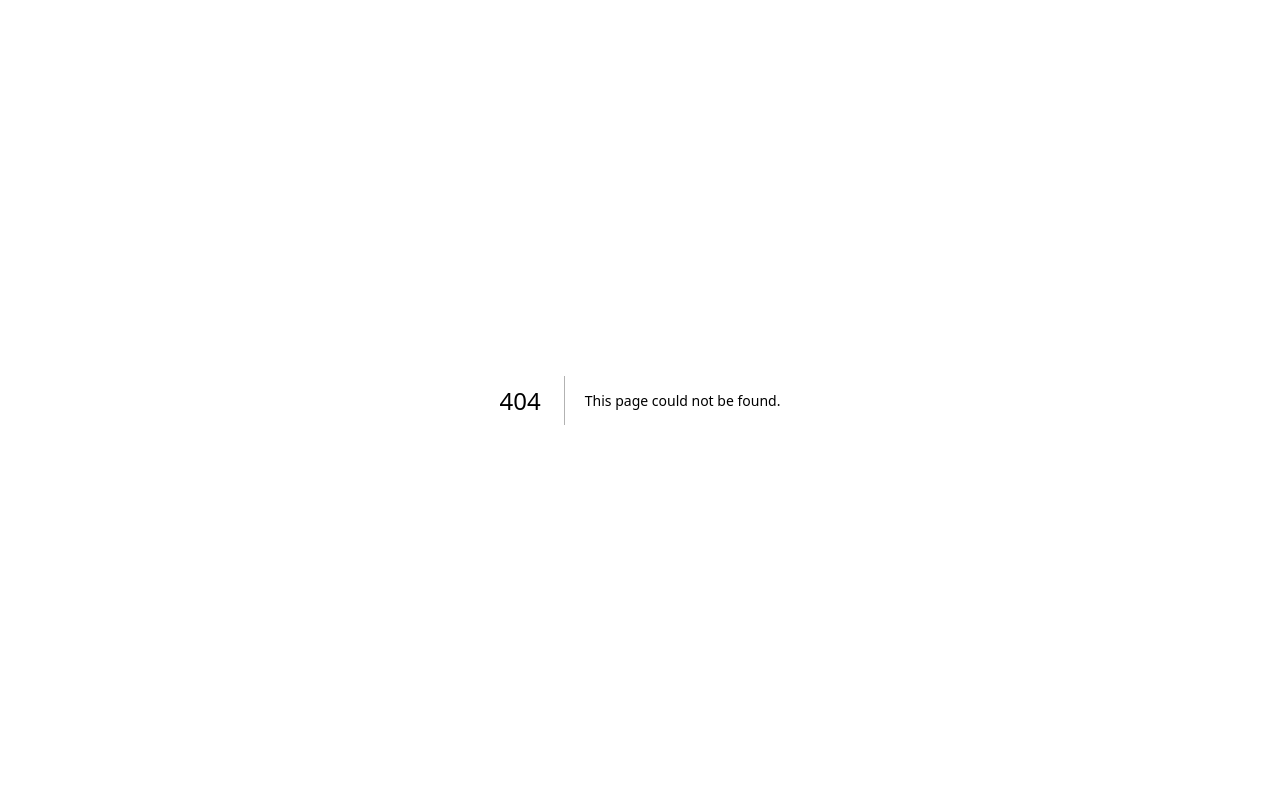
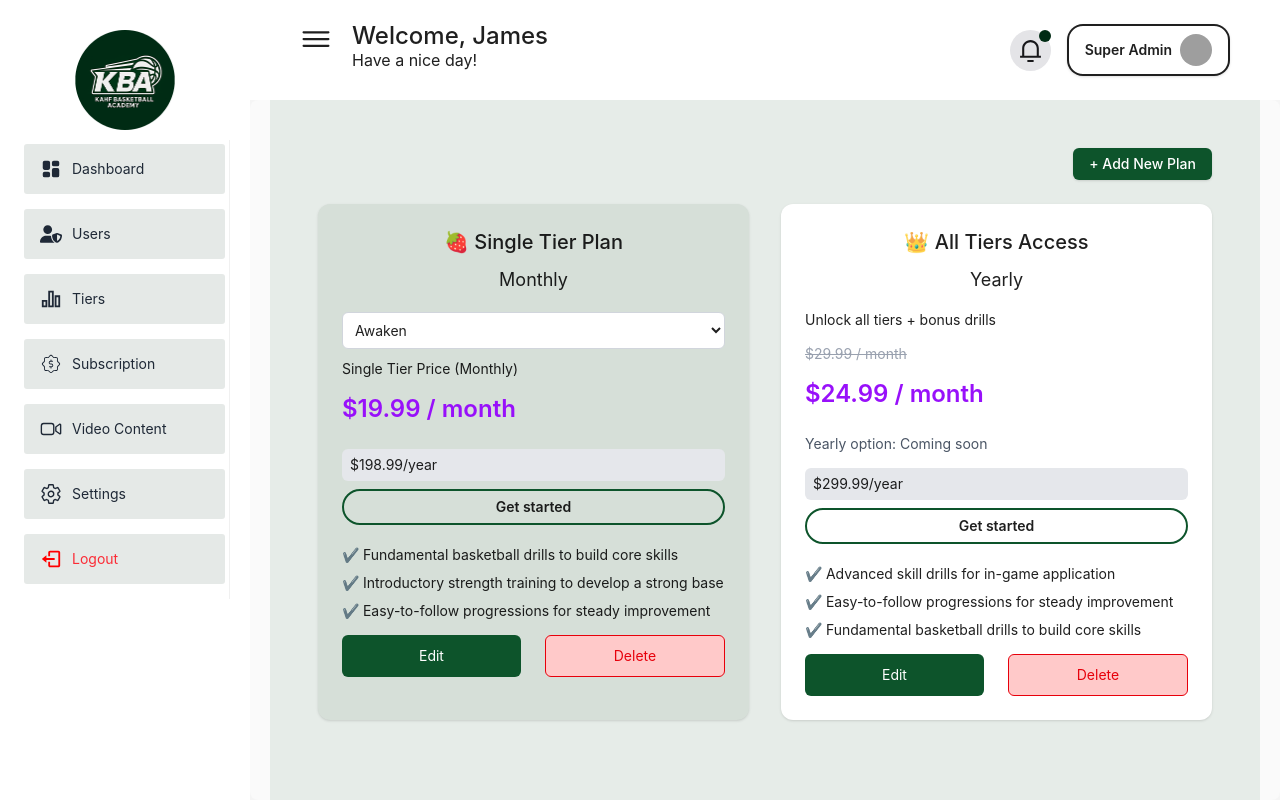
Before and after one commit to webashraf/fitness-style, a Next.js app: page /subscription in a window 1280 px wide. Before the commit this address had no page. Built offline with nearby package versions, Linux system fonts and the light colour scheme; grey boxes are pictures that could not be loaded.

Commit message:
add pricing page

```diff
--- /dev/null
+++ b/src/app/(dashboard)/subscription/page.tsx
@@ -0,0 +1,11 @@
+import Subscription from "@/app/_components/subscription/Subscription";
+
+const page = () => {
+  return (
+    <div>
+      <Subscription />
+    </div>
+  );
+};
+
+export default page;
--- /dev/null
+++ b/src/app/_components/subscription/Subscription.tsx
@@ -0,0 +1,141 @@
+// app/pricing/page.tsx (Next.js 13+ with Tailwind CSS)
+
+interface Plan {
+  icon: string;
+  title: string;
+  tiersName: string[];
+  frequency: string;
+  price: string;
+  originalPrice?: string;
+  yearlyPrice?: string;
+  yearlyNote?: string;
+  inputNote?: string;
+  buttonStyle: string;
+  features: string[];
+  bgColor: string;
+  textColor?: string;
+  inputValue: string;
+  isStrikethrough?: boolean;
+}
+
+const plans: Plan[] = [
+  {
+    icon: "🍓",
+    title: "Single Tier Plan",
+    tiersName: ["Awaken", "Ascend", "Actualize", "Balance"],
+    frequency: "Monthly",
+    price: "$19.99 / month",
+    inputNote: "Single Tier Price (Monthly)",
+    yearlyPrice: "$198.99/year",
+    buttonStyle: "border border-2 border-green-900 !rounded-full !mt-2",
+    features: [
+      "Fundamental basketball drills to build core skills",
+      "Introductory strength training to develop a strong base",
+      "Easy-to-follow progressions for steady improvement",
+    ],
+    bgColor: "bg-[#D6DFD8]",
+    inputValue: "$198.99/year",
+  },
+  {
+    icon: "👑",
+    title: "All Tiers Access",
+    tiersName: [],
+    frequency: "Yearly",
+    price: "$24.99 / month",
+    originalPrice: "$29.99 / month",
+    yearlyNote: "Yearly option: Coming soon",
+    inputNote: "Unlock all tiers + bonus drills",
+    inputValue: "$299.99/year",
+    isStrikethrough: true,
+    buttonStyle: "border border-2 border-green-900 !rounded-full !mt-2",
+    features: [
+      "Advanced skill drills for in-game application",
+      "Easy-to-follow progressions for steady improvement",
+      "Fundamental basketball drills to build core skills",
+    ],
+    bgColor: "bg-white",
+  },
+];
+
+export default function Subscription() {
+  return (
+    <div className="min-h-screen bg-[#E6ECE8] p-6 md:p-12">
+      <div className="flex justify-end mb-6">
+        <button className="bg-green-900 !text-white px-4 py-2 rounded-md font-medium shadow">
+          + Add New Plan
+        </button>
+      </div>
+
+      <div className="grid grid-cols-1 md:grid-cols-2 gap-8 max-w-5xl mx-auto">
+        {plans.map((plan, index) => (
+          <div
+            key={index}
+            className={`rounded-xl p-6 w-full shadow ${plan.bgColor}`}
+          >
+            <div className="flex flex-col items-center justify-center w-full">
+              <h2 className="text-xl font-semibold mb-1">
+                {plan.icon} {plan.title}
+              </h2>
+              <p className="text-lg mb-4">{plan.frequency}</p>
+            </div>
+
+            {plan.tiersName.length > 0 && (
+              <select className="w-full p-2 border border-gray-300 rounded-md  bg-white !mb-3">
+                {plan.tiersName.map((tier, idx) => (
+                  <option key={idx} value={tier}>
+                    {tier}
+                  </option>
+                ))}
+              </select>
+            )}
+
+            {plan.inputNote && (
+              <div className="w-full rounded-md mb-4">{plan.inputNote}</div>
+            )}
+
+            {plan.originalPrice && (
+              <p className="text-sm text-gray-400 line-through">
+                {plan.originalPrice}
+              </p>
+            )}
+            <p className="text-purple-600 font-semibold text-2xl mb-1">
+              {plan.price}
+            </p>
+
+            {plan.yearlyNote && (
+              <p className="text-sm text-gray-600 mb-1">{plan.yearlyNote}</p>
+            )}
+
+            <input
+              type="text"
+              value={plan.inputValue}
+              disabled
+              className="w-full p-2 bg-gray-200 text-gray-500 rounded-md mb-4"
+            />
+
+            <button
+              className={`w-full py-2 rounded-md font-semibold mb-6 ${plan.buttonStyle}`}
+            >
+              Get started
+            </button>
+
+            <ul className="text-sm space-y-2 mb-6 !mt-5">
+              {plan.features.map((feature, i) => (
+                <li key={i}>✔ {feature}</li>
+              ))}
+            </ul>
+
+            <div className="flex justify-between gap-6">
+              <button className="bg-green-900 w-full py-3  !text-white px-4  rounded-md text-lg">
+                Edit
+              </button>
+              <button className="bg-red-200 border w-full py-3  !text-red-600 px-4  rounded-md text-lg">
+                Delete
+              </button>
+            </div>
+          </div>
+        ))}
+      </div>
+    </div>
+  );
+}
```
